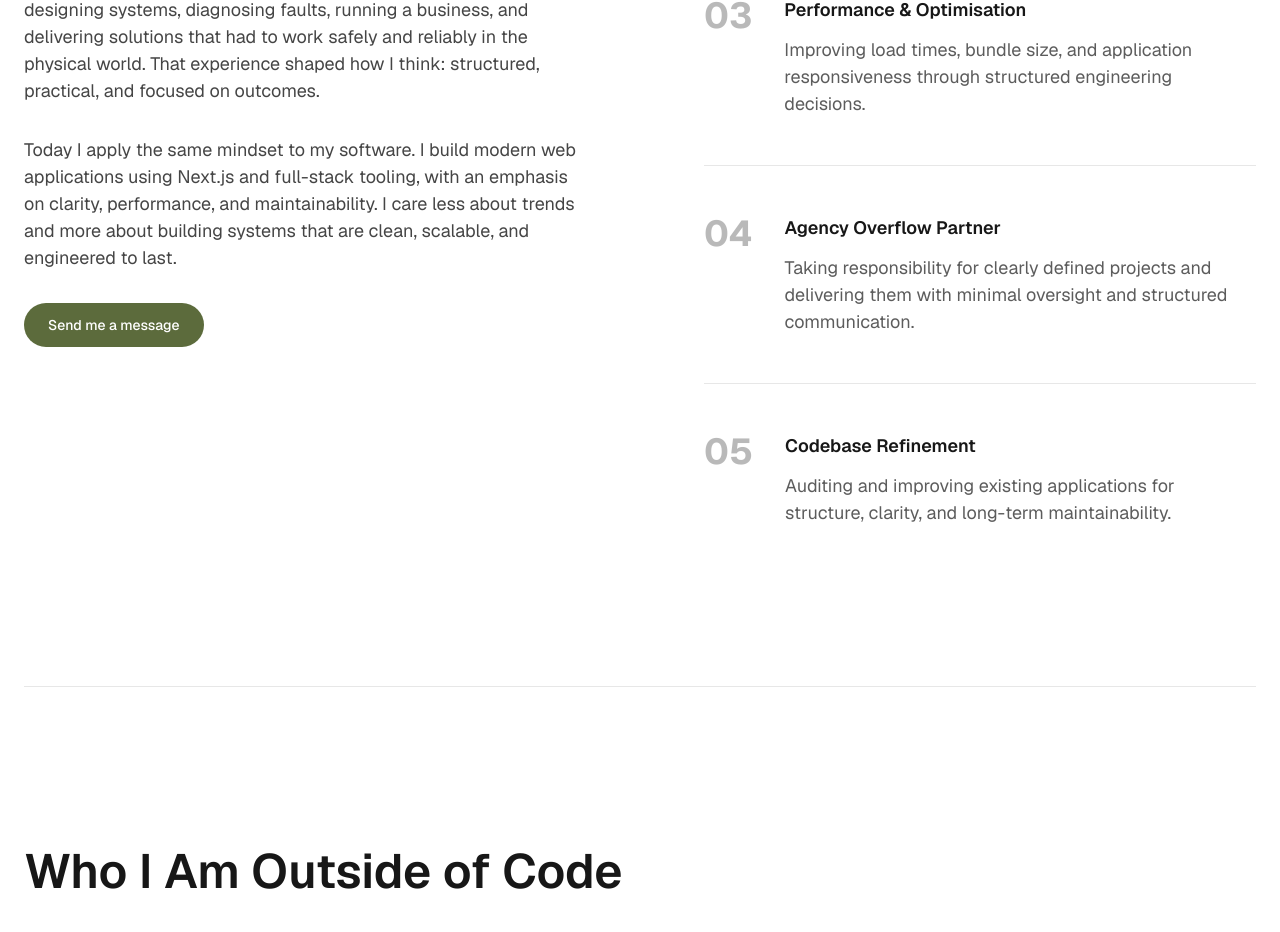
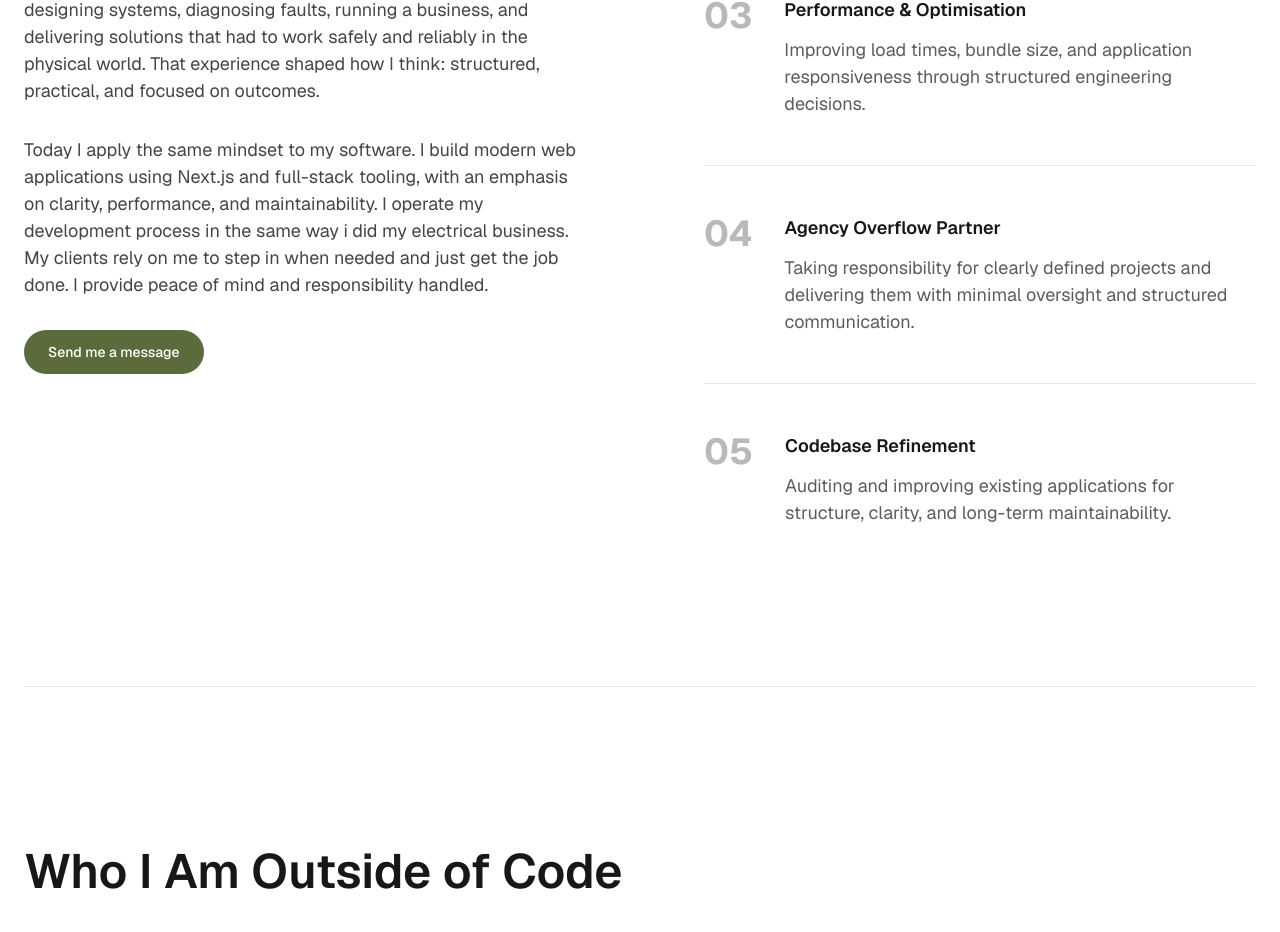
Before and after one commit to Lee-jr-81/dev-portfolio, a Next.js app: page / in a window 1280 px wide. Shown: the part 2118-3050 px from the top of the page. Built offline with nearby package versions, Linux system fonts and the light colour scheme.

Commit message:
changed some type

```diff
--- a/app/components/About.tsx
+++ b/app/components/About.tsx
@@ -66,9 +66,11 @@ export function About() {
                 <p className="text-body text-foreground/80">
                   Today I apply the same mindset to my software. I build modern
                   web applications using Next.js and full-stack tooling, with an
-                  emphasis on clarity, performance, and maintainability. I care
-                  less about trends and more about building systems that are
-                  clean, scalable, and engineered to last.
+                  emphasis on clarity, performance, and maintainability. I
+                  operate my development process in the same way i did my
+                  electrical business. My clients rely on me to step in when
+                  needed and just get the job done. I provide peace of mind and
+                  responsibility handled.
                 </p>
               </div>
               <a
```
